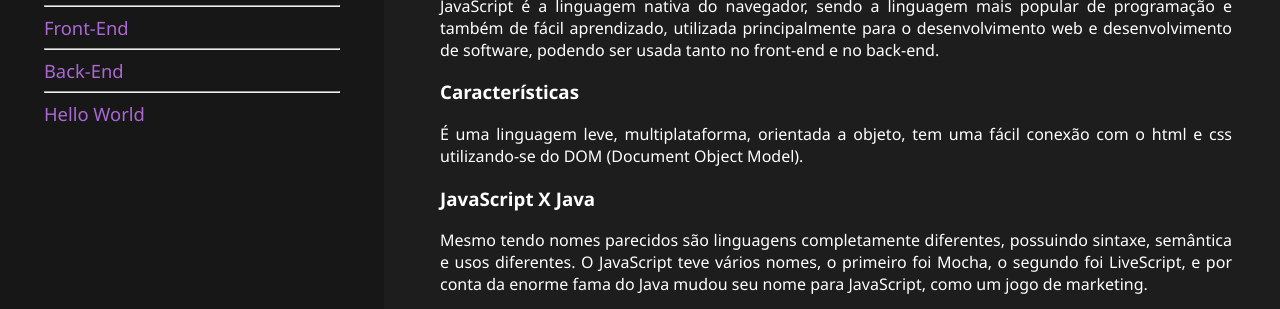
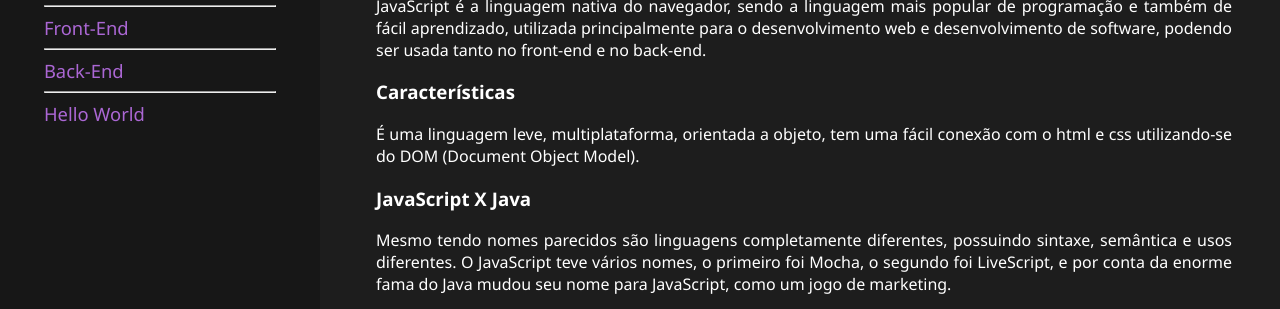
Before and after one commit to joaorfragoso/Js-Resumo, a plain HTML site: page index.html in a window 1280 px wide. Shown: the part 171-480 px from the top of the page. Drawn offline with Linux system fonts and the light colour scheme.

Commit message:
Update stylesheet.css

```diff
--- a/stylesheet.css
+++ b/stylesheet.css
@@ -42,13 +42,13 @@ html, body {
 }
 
 #fake_side-bar {
-    width: 30%;
+    width: 25%;
 }
 #side-bar {
     position: fixed;
     display: inline-block;
     background-color: rgb(23, 23, 23);
-    width: 30%;
+    width: 25%;
     height: 100%;
     padding: 8px 3.43vw;
     box-sizing: border-box;
@@ -81,7 +81,7 @@ html, body {
 
 #main-doc {
     display: inline-block;
-    width: 70%;
+    width: 75%;
     padding: 48px;
     box-sizing: border-box;
     text-align: justify;
```
